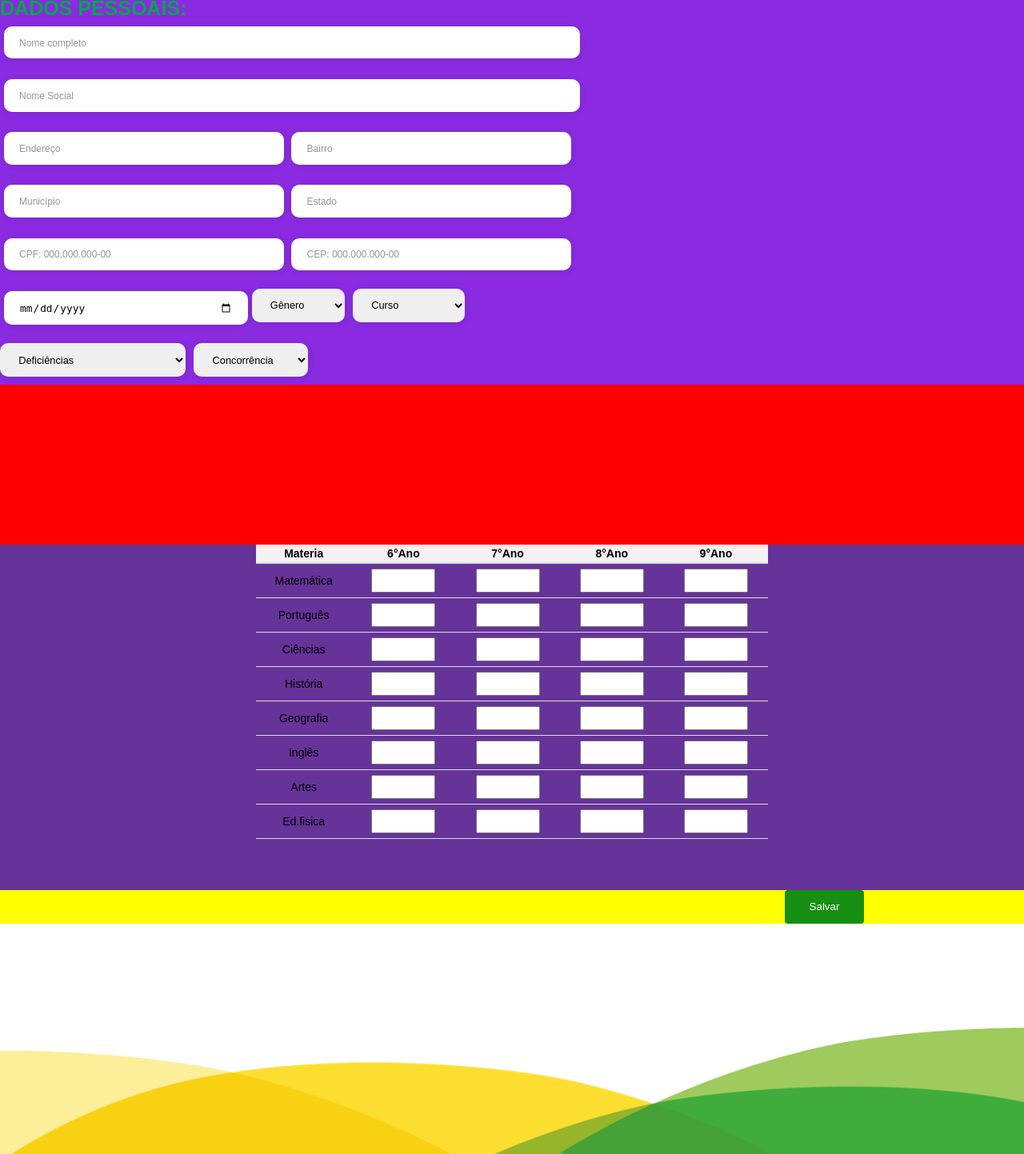
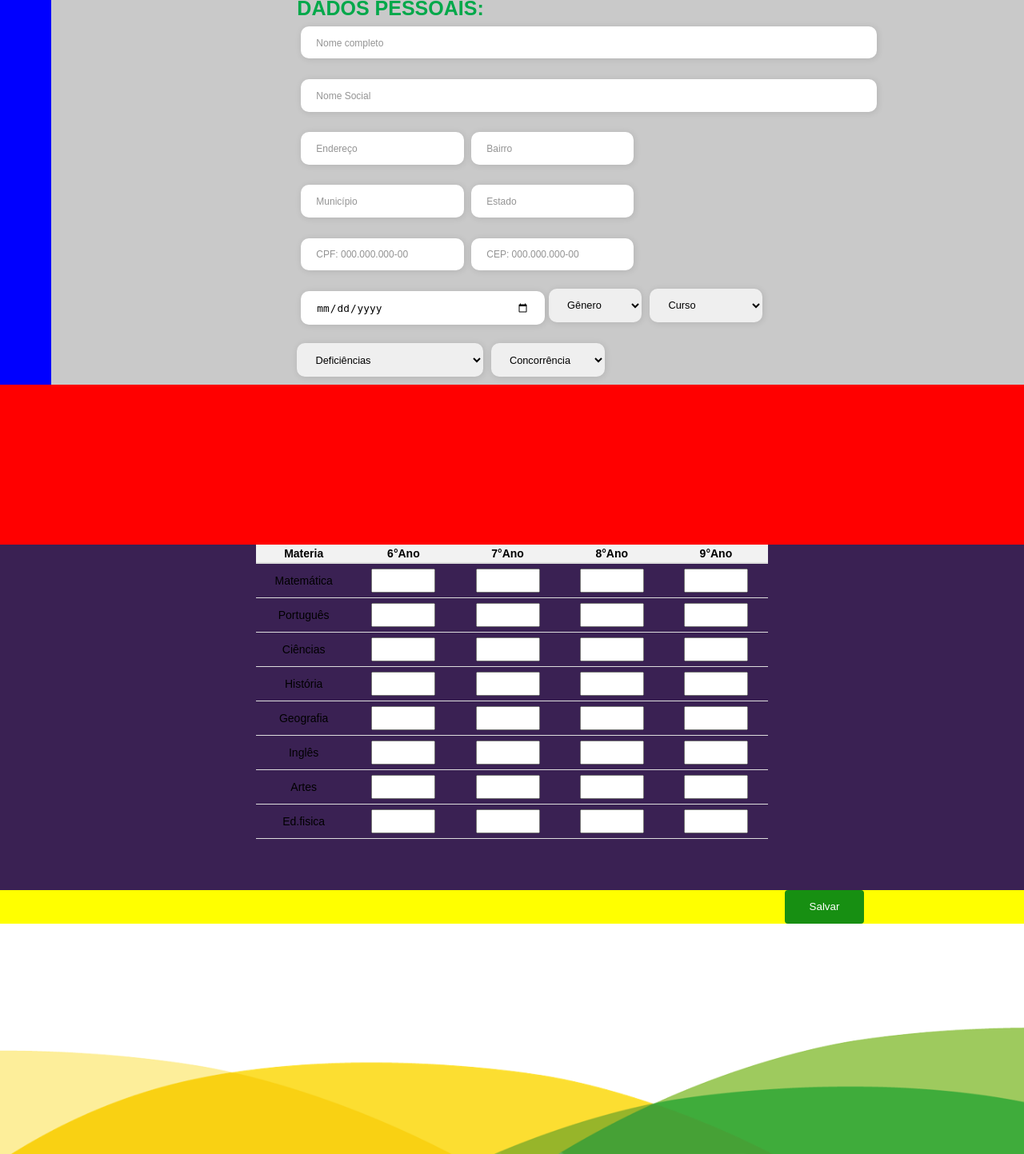
Before and after one commit to Ksanim0/Lab-Web_Edital, a PHP site: page / in a window 1280 px wide. Shown: the part 100-1543 px from the top of the page at 80% size. Run offline with PHP 8.4, Linux system fonts and the light colour scheme; some libraries are stand-ins or nearby versions.

Commit message:
Add files via upload

```diff
--- a/FormWeb/btn-style.css
+++ b/FormWeb/btn-style.css
@@ -38,6 +38,9 @@
 
 
 /* INPUTS FORM */
+/*
+
+
 
 .mb-3 input{
   width: 720px;
@@ -51,7 +54,7 @@
   position: relative;
 
 
-}
+}  */
 
 
 
@@ -59,6 +62,11 @@
 .DataNasc input{
   width: 305px ;
 }
+
+
+
+
+
 .fcc-btn:hover{
 
 color: #FFBD00;
@@ -71,14 +79,14 @@ color: #FFBD00;
   background-color: red;
 }
 .container-1{
-  background-color: rebeccapurple;
+  background-color: rgb(58, 33, 83);
 }
 
 .area-formulario{
   background-color: blue;
 }
 .formulario{
-  background-color: blueviolet;
+  background-color: rgb(201, 201, 201);
 }
 .btn-container{
   background-color: yellow;
--- a/FormWeb/index.html
+++ b/FormWeb/index.html
@@ -31,7 +31,7 @@
                         <a href="https://www.ceara.gov.br/"target="_blank"><img src="logo-governo.svg" alt="Logo do Governo do Ceará"></a>
                         <a href="https://www.instagram.com/eeepmanoelmano/"target="_blank"><img src="logo-mm.svg" alt="Logo da EEEP Manoel Mano"></a>
                     </div>
-                    <div class="col-0"  >
+                    <div class="col-0" id="Titulo"  >
                         <h3>formulario</h3>
 
 <div class="links-btn">
--- a/FormWeb/style.css
+++ b/FormWeb/style.css
@@ -113,7 +113,21 @@ margin-right: 10px;
 /* FORM-PART */
 
 
+.formulario{
 
+    align-items: center;
+    justify-content: center;
+    margin-left: 5%;
+    display: grid;
+}
+
+.mb-3{
+    width: 300px;
+}
+.col-01{
+    display: inline;
+    width: 90vh;
+}
 
 
 .formulario input {
@@ -267,29 +281,16 @@ input[type=number] {
 
 
 
-@media (max-width: 1468px) {
+@media screen and (max-width: 850px) {
 
 
+.col-01{
+    width: -70vh;
+}
+.formulario{
+    background-color: rgb(0, 56, 225);
+}
 
-
-
-/* INPUTS FORM */
-.mb-3 input{
-    width: 820px;
-
-  }
-  .row input{
-    width: 650px;
-
-
-  }
-
-  .row{
-    display: flex;
-  }
-  .mb-3 input{
-    width: 200px;
-  }
 
 
 
@@ -301,10 +302,26 @@ input[type=number] {
 
     }
 
+    @media screen and (max-width:703px) {
+        .row-1{
+            display: flex;
+        position: relative;
+        align-items: baseline;
+        flex-direction: row;
+        justify-content: space-around
+        }
+        .col-0 img {
+            width: 160px;
+        }
 
 
-    @media (max-width: 768px) {
-      /*   .btn-container {
-          text-align: center;
-        } */
-      }
+    }
+
+    @media screen and (max-width:663px) {
+
+        .col-0 img {
+            width: 130px;
+        }
+
+
+    }
```
